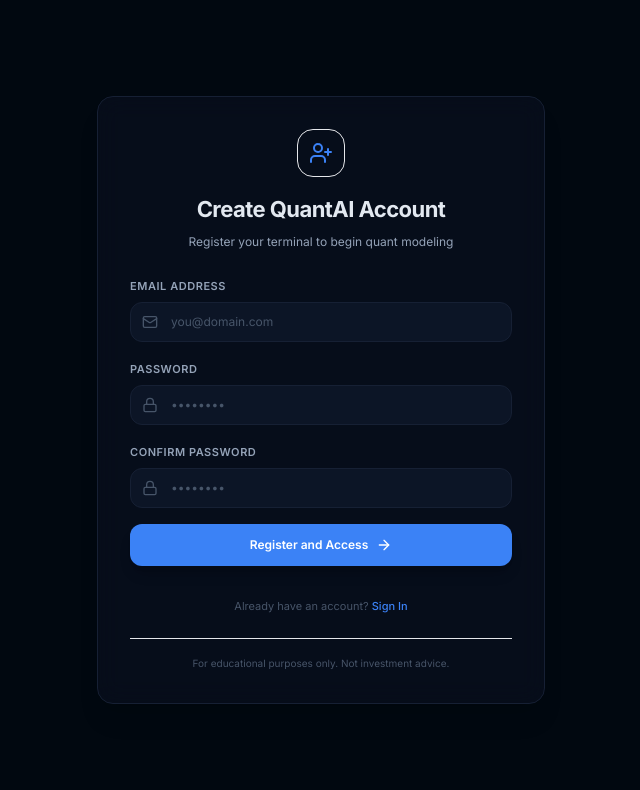
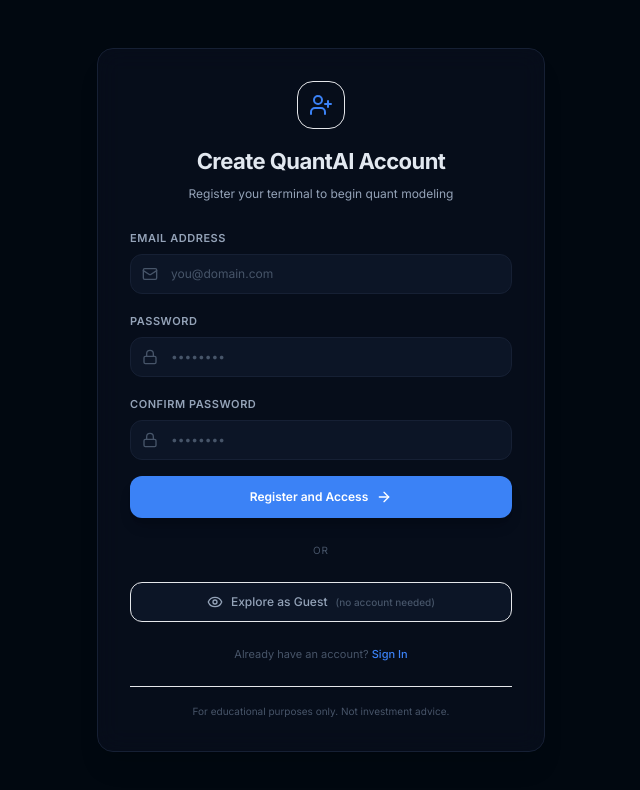
Before and after one commit to goyal-harshit/quant-analyzer, a Next.js app in the folder frontend/: page /quant-analyzer/register in a window 1280 px wide. Shown: the top 790 px of the page, without its empty margins (319-959 px from the left). Built offline with nearby package versions, Linux system fonts and the light colour scheme; no server answers.

Commit message:
Fix auth: guest access button + better backend-down error messages

```diff
--- a/frontend/app/login/page.tsx
+++ b/frontend/app/login/page.tsx
@@ -2,15 +2,17 @@
 
 import { useState } from 'react'
 import Link from 'next/link'
+import { useRouter } from 'next/navigation'
 import { useAuth } from '@/components/auth/AuthProvider'
 import { toast } from 'react-hot-toast'
-import { Sparkles, Mail, Lock, ArrowRight } from 'lucide-react'
+import { Sparkles, Mail, Lock, ArrowRight, Eye } from 'lucide-react'
 
 export default function LoginPage() {
   const [email, setEmail] = useState('')
   const [password, setPassword] = useState('')
   const [submitting, setSubmitting] = useState(false)
   const { login } = useAuth()
+  const router = useRouter()
 
   const handleSubmit = async (e: React.FormEvent) => {
     e.preventDefault()
@@ -24,7 +26,13 @@
       await login(email, password)
       toast.success('Logged in successfully!')
     } catch (err: any) {
-      toast.error(err.response?.data?.detail || 'Incorrect email or password')
+      if (!err.response) {
+        toast.error('Backend not reachable. Use "Explore as Guest" to browse without an account.')
+      } else if (err.response?.status === 401) {
+        toast.error('Incorrect email or password')
+      } else {
+        toast.error(err.response?.data?.detail || 'Login failed')
+      }
     } finally {
       setSubmitting(false)
     }
@@ -84,8 +92,25 @@
           </button>
         </form>
 
+        {/* Divider */}
+        <div className="flex items-center gap-3">
+          <div className="flex-1 h-px bg-border/50" />
+          <span className="text-[10px] text-textMuted uppercase tracking-widest">or</span>
+          <div className="flex-1 h-px bg-border/50" />
+        </div>
+
+        {/* Guest access */}
+        <button
+          onClick={() => router.push('/dashboard')}
+          className="w-full flex items-center justify-center gap-2 py-2.5 bg-elevated hover:bg-border/40 border border-border/60 hover:border-brand/30 text-textSub hover:text-textPrimary rounded-lg text-sm font-medium transition-all"
+        >
+          <Eye className="w-4 h-4" />
+          Explore as Guest
+          <span className="text-[10px] text-textMuted">(no account needed)</span>
+        </button>
+
         {/* Footer */}
-        <div className="text-center text-xs text-textMuted pt-2">
+        <div className="text-center text-xs text-textMuted">
           <span>Don't have an account? </span>
           <Link href="/register" className="text-brand hover:underline font-medium">
             Create an account
--- a/frontend/app/register/page.tsx
+++ b/frontend/app/register/page.tsx
@@ -2,9 +2,10 @@
 
 import { useState } from 'react'
 import Link from 'next/link'
+import { useRouter } from 'next/navigation'
 import { useAuth } from '@/components/auth/AuthProvider'
 import { toast } from 'react-hot-toast'
-import { Sparkles, Mail, Lock, ArrowRight, UserPlus } from 'lucide-react'
+import { Sparkles, Mail, Lock, ArrowRight, UserPlus, Eye } from 'lucide-react'
 
 export default function RegisterPage() {
   const [email, setEmail] = useState('')
@@ -12,6 +13,7 @@
   const [confirmPassword, setConfirmPassword] = useState('')
   const [submitting, setSubmitting] = useState(false)
   const { register } = useAuth()
+  const router = useRouter()
 
   const handleSubmit = async (e: React.FormEvent) => {
     e.preventDefault()
@@ -30,7 +32,11 @@
       await register(email, password)
       toast.success('Account created successfully!')
     } catch (err: any) {
-      toast.error(err.response?.data?.detail || 'Registration failed')
+      if (!err.response) {
+        toast.error('Backend not reachable. Use "Explore as Guest" to browse without an account.')
+      } else {
+        toast.error(err.response?.data?.detail || 'Registration failed')
+      }
     } finally {
       setSubmitting(false)
     }
@@ -105,8 +111,25 @@
           </button>
         </form>
 
+        {/* Divider */}
+        <div className="flex items-center gap-3">
+          <div className="flex-1 h-px bg-border/50" />
+          <span className="text-[10px] text-textMuted uppercase tracking-widest">or</span>
+          <div className="flex-1 h-px bg-border/50" />
+        </div>
+
+        {/* Guest access */}
+        <button
+          onClick={() => router.push('/dashboard')}
+          className="w-full flex items-center justify-center gap-2 py-2.5 bg-elevated hover:bg-border/40 border border-border/60 hover:border-brand/30 text-textSub hover:text-textPrimary rounded-lg text-sm font-medium transition-all"
+        >
+          <Eye className="w-4 h-4" />
+          Explore as Guest
+          <span className="text-[10px] text-textMuted">(no account needed)</span>
+        </button>
+
         {/* Footer */}
-        <div className="text-center text-xs text-textMuted pt-2">
+        <div className="text-center text-xs text-textMuted">
           <span>Already have an account? </span>
           <Link href="/login" className="text-brand hover:underline font-medium">
             Sign In
```
